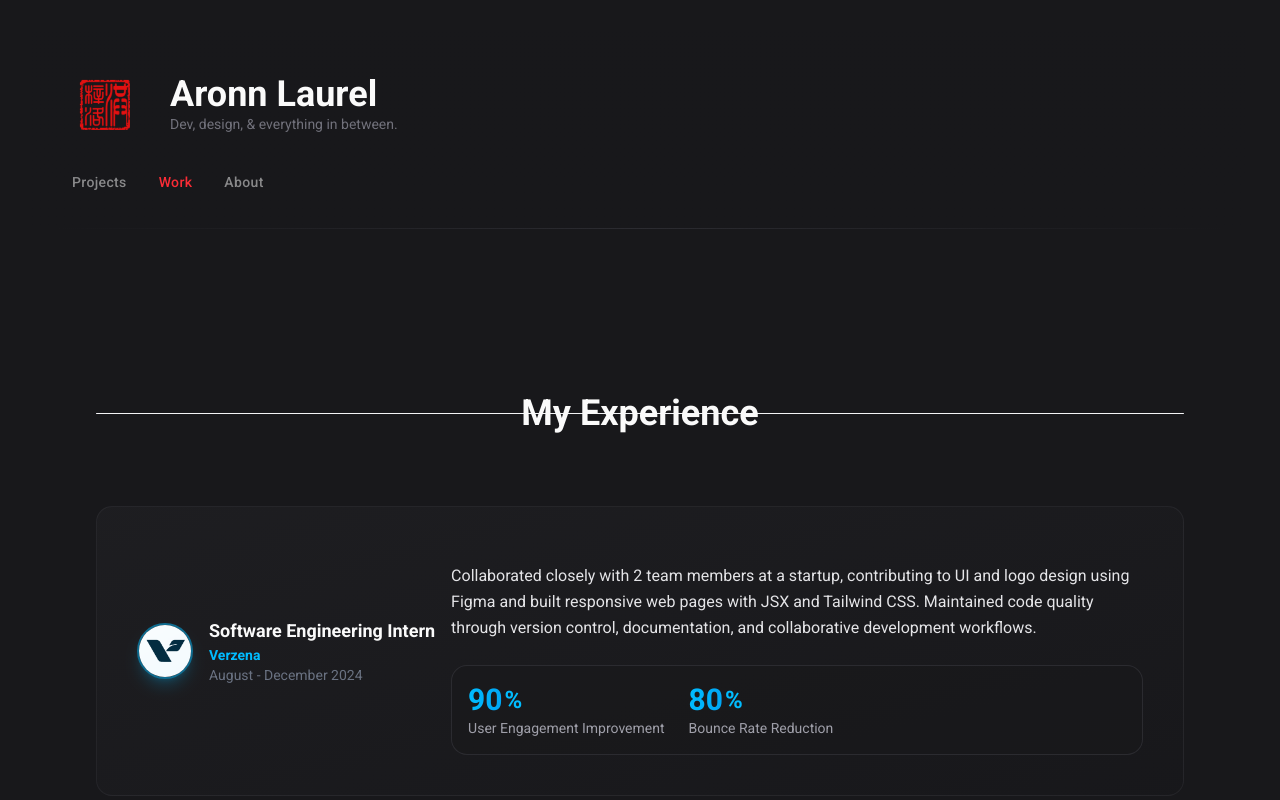
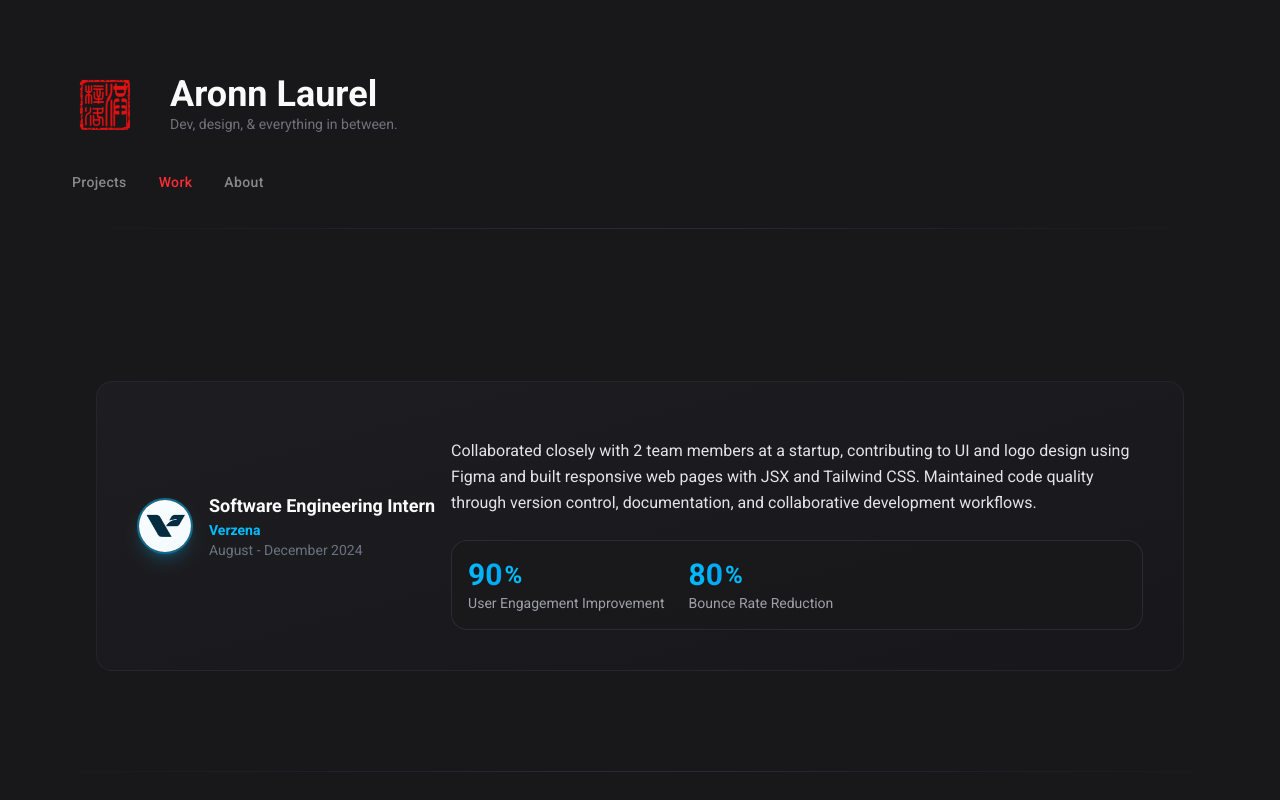
Before and after one commit to LaoAronn/laoaronn.github.io, a React (Vite) app: page /works in a window 1280 px wide. Shown: the top 800 px of the page. Built offline with nearby package versions, Linux system fonts and the light colour scheme.

Commit message:
Added Verzena work videos Removed Work Experience header

```diff
--- a/src/pages/Works.jsx
+++ b/src/pages/Works.jsx
@@ -27,16 +27,6 @@ const About = () => {
     <section id="about" className="section">
 
       <div className="container px-4 sm:px-6">
-
-        {/** Work Header */}
-        <div className="inline-flex items-center justify-center w-full reveal-up pb-10 sm:pb-15">
-          <hr className="w-full h-[1px] my-6 sm:my-8 bg-gray-100 border-0 rounded-sm dark:bg-zinc-800"/>
-
-          <span className="absolute px-3 headline-2 text-sm sm:text-base md:text-lg
-            -translate-x-1/2 left-1/2 dark:text-white dark:bg-zinc-900">
-            My Experience
-          </span>
-        </div>
 
         {/** Work Experience List */}
         {workExperience.map(({ workid, company, position, period, desc }, key) => {
```
Also changed, not shown: 2 other files (tests, documents, lock files or other folders).
